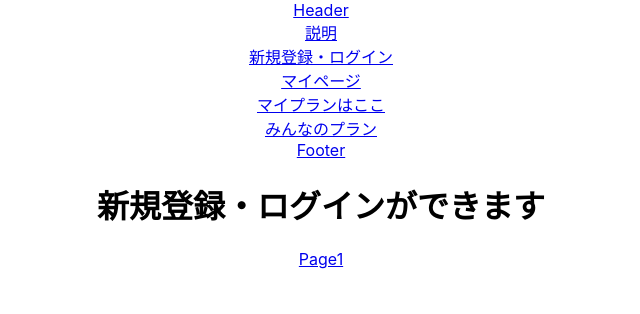
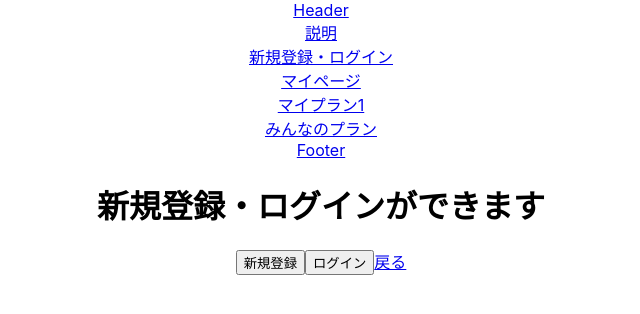
Before and after one commit to kana1999/my_portforio, a React (Create React App) app in the folder my-app/: page /Page1 in a window 1280 px wide. Shown: the top 314 px of the page, without its empty margins (319-959 px from the left). Built offline with nearby package versions, Linux system fonts and the light colour scheme.

Commit message:
リンク一部変更

```diff
--- a/my-app/src/App.js
+++ b/my-app/src/App.js
@@ -23,7 +23,7 @@ function App() {
       <br />
       <Link to="/Page2">マイページ</Link>
       <br />
-      <Link to="/Page3">マイプランはここ</Link>
+      <Link to="/Page3">マイプラン1</Link>
       <br />
       <Link to="/Page4">みんなのプラン</Link>
       <br />
--- a/my-app/src/components/page1.jsx
+++ b/my-app/src/components/page1.jsx
@@ -1,10 +1,13 @@
 import { Link } from "react-router-dom";
 
+import React from "react";
 export const Page1 = () => {
     return (
         <div>
             <h1>新規登録・ログインができます</h1>
-            <Link to="/Page1">Page1</Link>
+            <button>新規登録</button>
+            <button>ログイン</button>
+            <Link to="/Home">戻る</Link>
         </div>
     );
 };
--- a/my-app/src/components/page2.jsx
+++ b/my-app/src/components/page2.jsx
@@ -4,7 +4,7 @@ export const Page2 = () => {
     return (
         <div>
             <h1>ここはマイページです</h1>
-            <Link to="/Page2">Page2</Link>
+            <Link to="/Page3">プラン詳細を見る</Link>
         </div>
     );
 };
--- a/my-app/src/components/page3.jsx
+++ b/my-app/src/components/page3.jsx
@@ -3,8 +3,8 @@ import { Link } from "react-router-dom";
 export const Page3 = () => {
     return (
         <div>
-            <h1>マイプランのページです</h1>
-            <Link to="/Page3">Page3</Link>
+            <h1>プラン1の詳細ページです</h1>
+            <Link to="/Page3">編集する</Link>
         </div>
     );
 };
```
